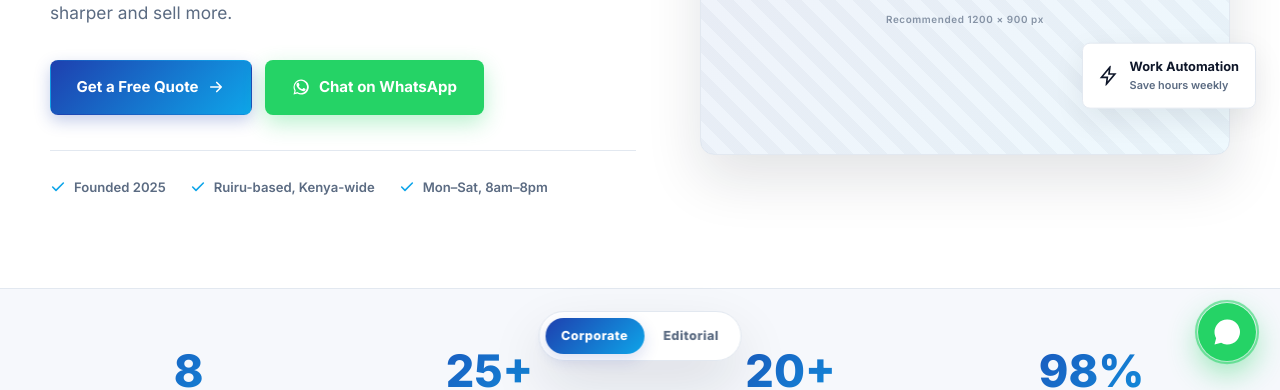
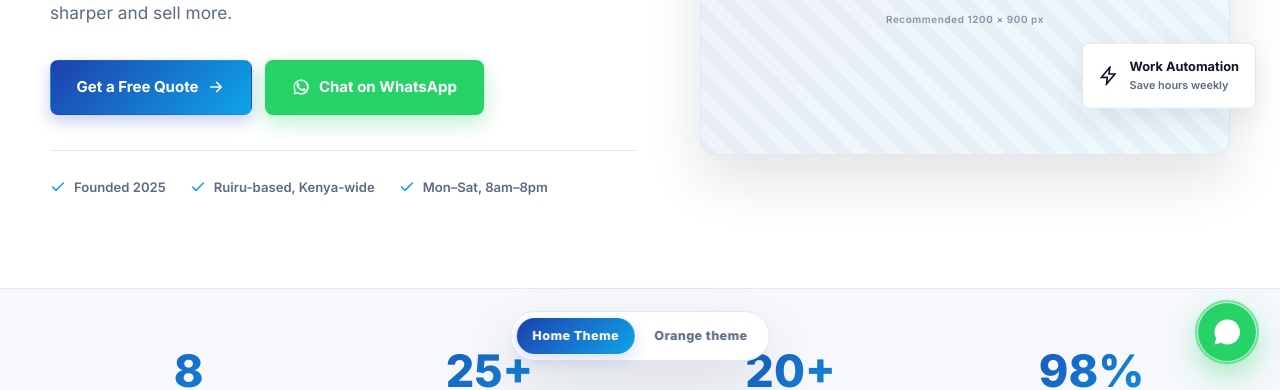
Before and after one commit to MICHAELMUIRUWANJIKU/2026emstechsolutions, a plain HTML site: page frontend/index.html in a window 1280 px wide. Shown: the part 415-805 px from the top of the page. Drawn offline with Linux system fonts and the light colour scheme.

Commit message:
changed theme buttons name from corporate and editorial to home theme and orange themes respectively

```diff
--- a/frontend/index.html
+++ b/frontend/index.html
@@ -579,8 +579,8 @@
 
 <!-- STYLE SWITCHER (kept for preview) -->
 <div class="switcher" role="group" aria-label="Switch style">
-  <button data-set-style="a" class="active">Corporate</button>
-  <button data-set-style="c">Editorial</button>
+  <button data-set-style="a" class="active">Home Theme</button>
+  <button data-set-style="c">Orange theme</button>
 </div>
 
 <!-- LIGHTBOX -->
```
